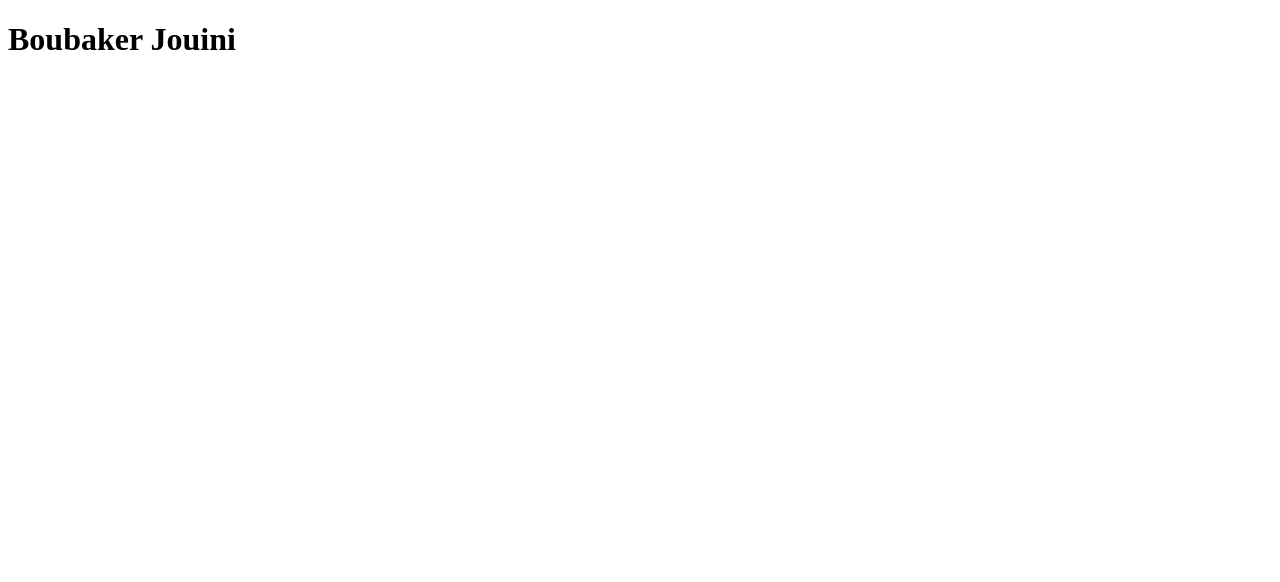
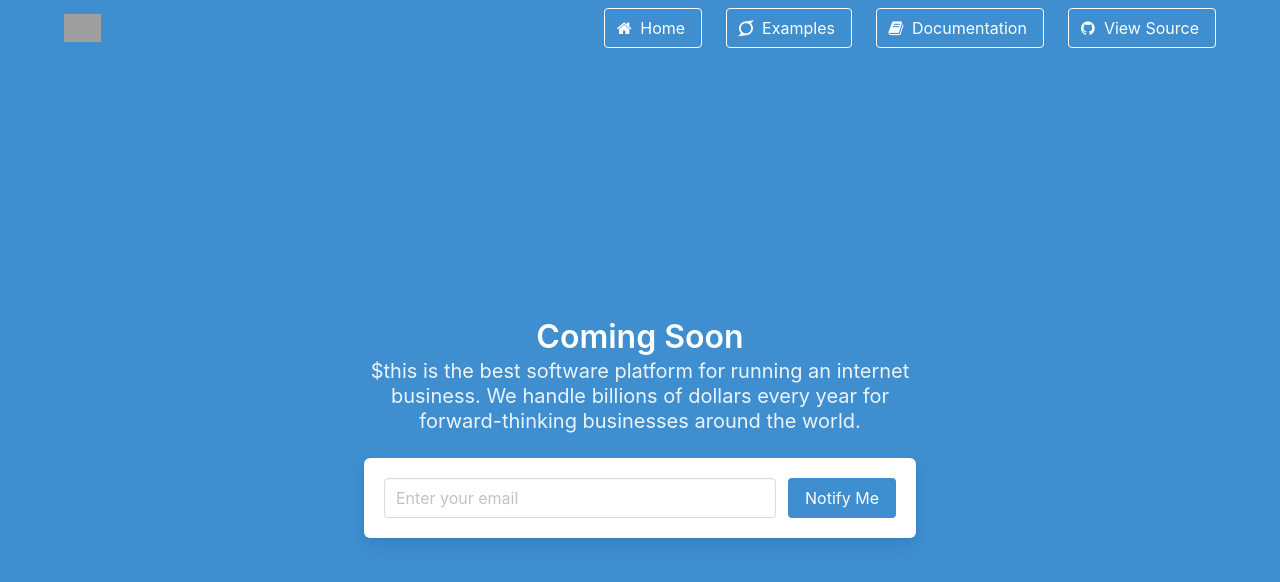
Before and after one commit to boubakerjouini/personalWebSite, a plain HTML site: page index.html in a window 1280 px wide. Drawn offline with nearby package versions, Linux system fonts and the light colour scheme; grey boxes are pictures that could not be loaded.

Commit message:
reloaded index

```diff
--- a/index.html
+++ b/index.html
@@ -1,13 +1,101 @@
 <!DOCTYPE html>
-<html lang="en">
+<html>
+
 <head>
-    <meta charset="UTF-8">
+    <meta charset="utf-8">
     <meta http-equiv="X-UA-Compatible" content="IE=edge">
-    <meta name="viewport" content="width=device-width, initial-scale=1.0">
-    <title>Document</title>
+    <meta name="viewport" content="width=device-width, initial-scale=1">
+    <title>Landing - Free Bulma template</title>
+    <link rel="shortcut icon" href="../images/fav_icon.png" type="image/x-icon">
+    <link rel="stylesheet" href="https://maxcdn.bootstrapcdn.com/font-awesome/4.7.0/css/font-awesome.min.css">
+    <link href="https://fonts.googleapis.com/css?family=Open+Sans:300,400,700" rel="stylesheet">
+    <!-- Bulma Version 0.9.0-->
+    <link rel="stylesheet" href="https://unpkg.com/bulma@0.9.0/css/bulma.min.css" />
+    <link rel="stylesheet" type="text/css" href="../css/landing.css">
 </head>
+
 <body>
-    <h1>Boubaker Jouini</h1>
+    <section class="hero is-info is-fullheight">
+        <div class="hero-head">
+            <nav class="navbar">
+                <div class="container">
+                    <div class="navbar-brand">
+                        <a class="navbar-item" href="../">
+                            <img src="http://bulma.io/images/bulma-type-white.png" alt="Logo">
+                        </a>
+                        <span class="navbar-burger burger" data-target="navbarMenu">
+                            <span></span>
+                            <span></span>
+                            <span></span>
+                        </span>
+                    </div>
+                    <div id="navbarMenu" class="navbar-menu">
+                        <div class="navbar-end">
+                            <span class="navbar-item">
+                                <a class="button is-white is-outlined" href="#">
+                                    <span class="icon">
+                                        <i class="fa fa-home"></i>
+                                    </span>
+                                    <span>Home</span>
+                                </a>
+                            </span>
+                            <span class="navbar-item">
+                                <a class="button is-white is-outlined" href="#">
+                                    <span class="icon">
+                                        <i class="fa fa-superpowers"></i>
+                                    </span>
+                                    <span>Examples</span>
+                                </a>
+                            </span>
+                            <span class="navbar-item">
+                                <a class="button is-white is-outlined" href="#">
+                                    <span class="icon">
+                                        <i class="fa fa-book"></i>
+                                    </span>
+                                    <span>Documentation</span>
+                                </a>
+                            </span>
+                            <span class="navbar-item">
+                                <a class="button is-white is-outlined" href="https://github.com/BulmaTemplates/bulma-templates/blob/master/templates/landing.html">
+                                    <span class="icon">
+                                        <i class="fa fa-github"></i>
+                                    </span>
+                                    <span>View Source</span>
+                                </a>
+                            </span>
+                        </div>
+                    </div>
+                </div>
+            </nav>
+            </div>
 
+            <div class="hero-body">
+                <div class="container has-text-centered">
+                    <div class="column is-6 is-offset-3">
+                        <h1 class="title">
+                            Coming Soon
+                        </h1>
+                        <h2 class="subtitle">
+                            $this is the best software platform for running an internet business. We handle billions of dollars every year for forward-thinking businesses around the world.
+                        </h2>
+                        <div class="box">
+                            <div class="field is-grouped">
+                                <p class="control is-expanded">
+                                    <input class="input" type="text" placeholder="Enter your email">
+                                </p>
+                                <p class="control">
+                                    <a class="button is-info">
+                                        Notify Me
+                                    </a>
+                                </p>
+                            </div>
+                        </div>
+                    </div>
+                </div>
+            </div>
+
+    </section>
+    <script async type="text/javascript" src="../js/bulma.js"></script>
 </body>
+
 </html>
```
